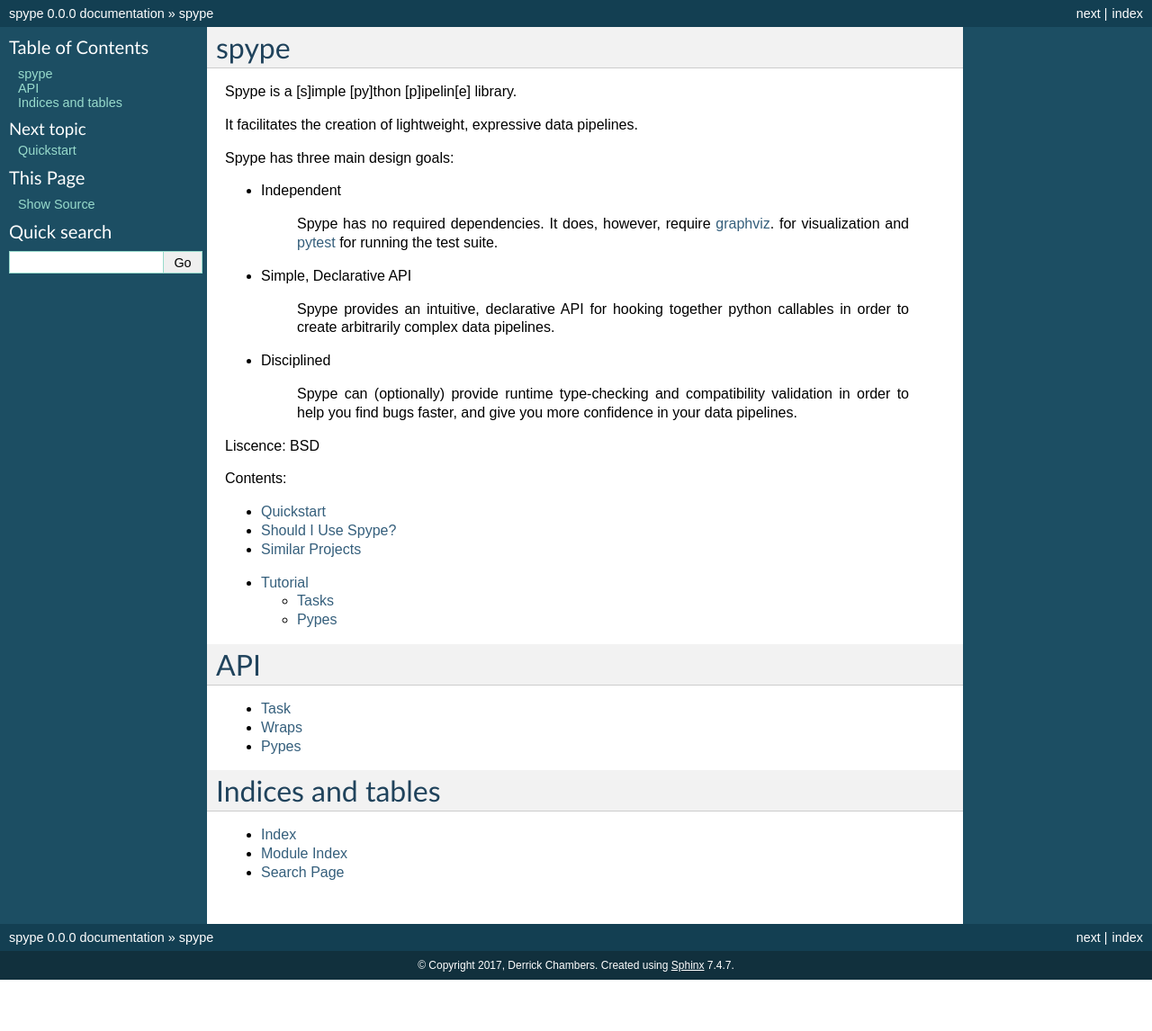
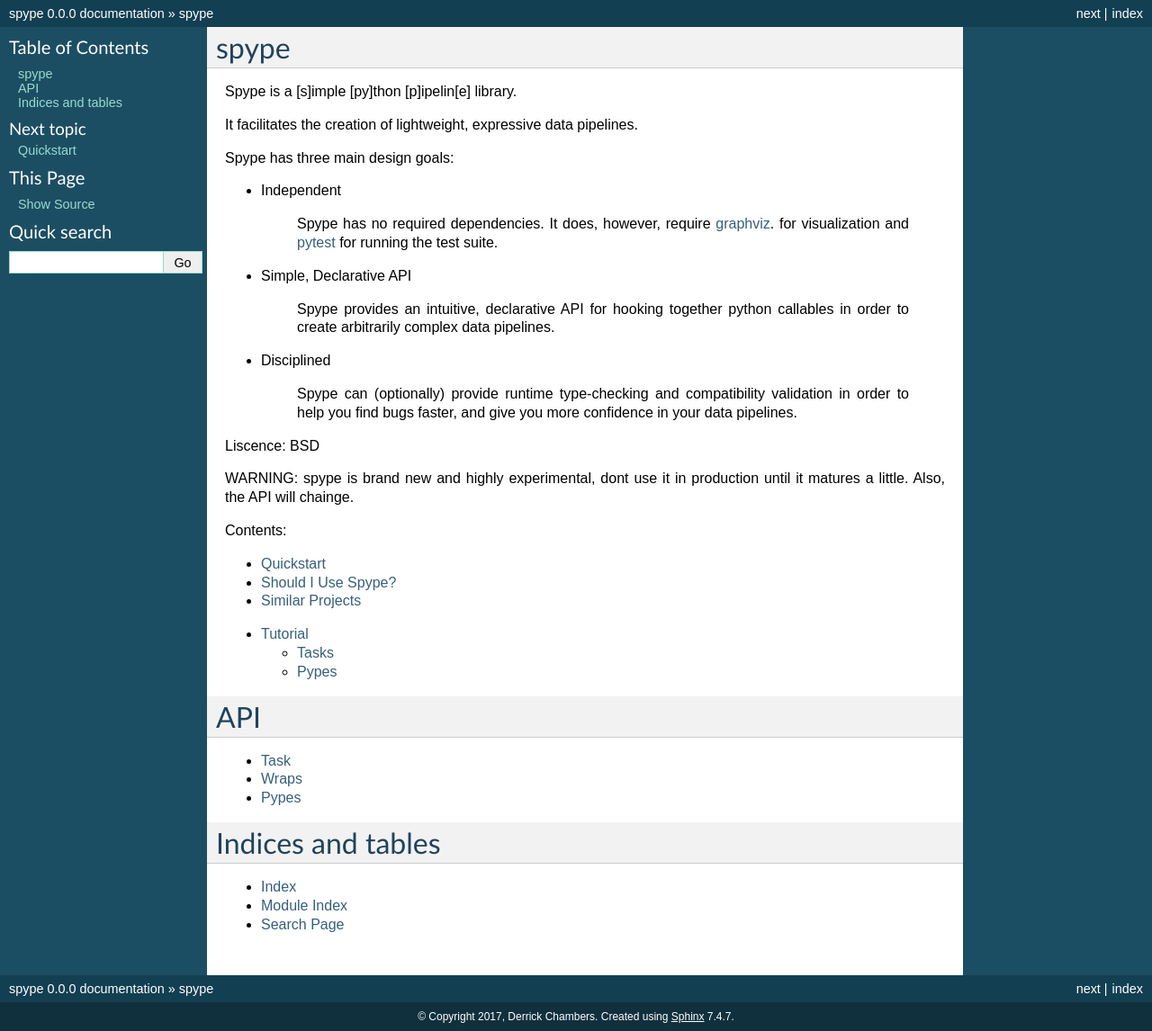
Before and after one commit to d-chambers/spype, a Sphinx documentation site: the page built from docs/index.rst, in a window 1280 px wide. Shown: the whole page at 90% size. Built offline with Sphinx 7.4.7, drawn with Linux system fonts in a browser that asks for light colours; before the commit the page ends 1089 px from its top, so only the background shows below that.

Commit message:
update docs, update travis

```diff
--- a/docs/index.rst
+++ b/docs/index.rst
@@ -22,6 +22,9 @@ Spype has three main design goals:
     Spype can (optionally) provide runtime type-checking and compatibility validation in order to help you find bugs faster, and give you more confidence in your data pipelines.
 
 Liscence: BSD
+
+WARNING: spype is brand new and highly experimental, dont use it in production until it matures a little.
+Also, the API will chainge.
 
 Contents:
 
```
Also changed, not shown: .travis.yml.
